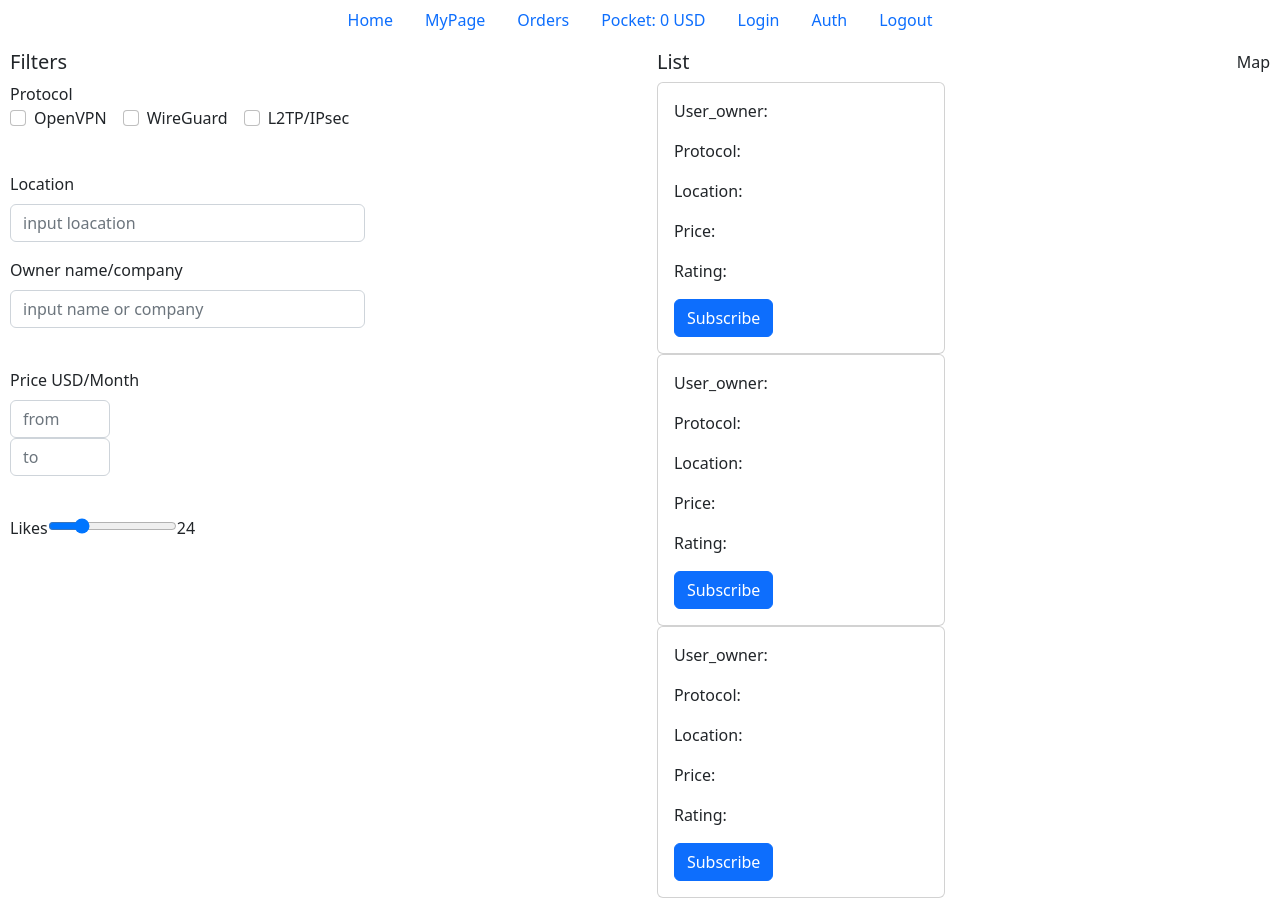
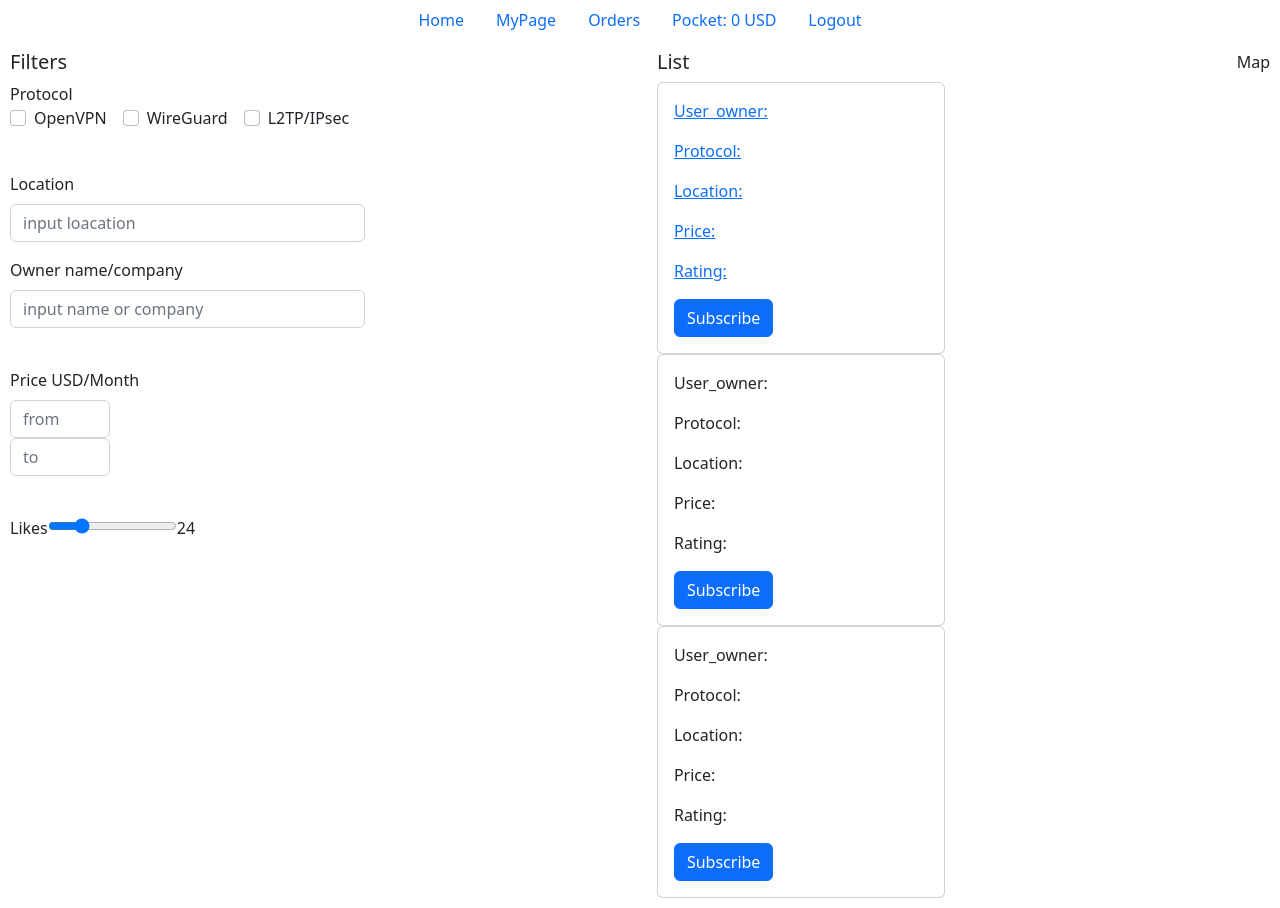
Before and after one commit to symon261731/wolves_private_networks-wpn-, a React (Create React App) app in the folder client/: page / in a window 1280 px wide. Built offline with nearby package versions, Linux system fonts and the light colour scheme.

Commit message:
protectedRout

```diff
--- a/client/src/App.jsx
+++ b/client/src/App.jsx
@@ -6,18 +6,25 @@ import FormVPN from './components/FormVPN/FormVPN';
 import Login from './components/Login/Login';
 import NavBar from './components/NavBar/NavBar';
 import PersonalPage from './components/PersonalPage/PersonalPage';
+import ProtectedRoute from './components/ProtectedRoute/ProtectedRoute';
+
 import './null.scss';
 
 function App() {
+  const user = undefined;
+  // { login: 'admin', id: 1 };
+
   return (
     <div className="App">
       <NavBar />
       <Routes>
         <Route element={<MainPage />} path="/" />
-        <Route path="/personalPage" element={<PersonalPage />} />
+        <Route element={<ProtectedRoute redirect="/" isAllowed={user?.id} />}>
+          <Route path="/personalPage" element={<PersonalPage />} />
+          <Route path="/createVPN" element={<FormVPN />} />
+        </Route>
         <Route path="/login" element={<Login />} />
         <Route path="/auth" element={<Auth />} />
-        <Route path="/createVPN" element={<FormVPN />} />
       </Routes>
     </div>
   );
--- a/client/src/components/MainPage/List.jsx
+++ b/client/src/components/MainPage/List.jsx
@@ -1,10 +1,15 @@
 import React from 'react';
+import { Link } from 'react-router-dom';
 import Card from '../Card/Card';
 
 export default function List() {
+  const id = 4;
   return (
     <div>
-      <Card />
+      <Link to={`/server/${id}`}>
+        {' '}
+        <Card />
+      </Link>
       <Card />
       <Card />
     </div>
--- a/client/src/components/NavBar/NavBar.jsx
+++ b/client/src/components/NavBar/NavBar.jsx
@@ -2,6 +2,8 @@ import React from 'react';
 import { Link } from 'react-router-dom';
 
 export default function NavBar() {
+  const user = { login: 'admin', id: 1 };
+
   return (
     <div>
       <ul className="nav justify-content-center">
@@ -14,18 +16,26 @@ export default function NavBar() {
         <li className="nav-item">
           <Link className="nav-link" to="/orders">Orders</Link>
         </li>
+        {user?.id ? (
+          <>
             <li className="nav-item">
               <Link className="nav-link" to="/addCash">Pocket: 0 USD</Link>
             </li>
+            <li className="nav-item">
+              <Link className="nav-link" to="/logout">Logout</Link>
+            </li>
+          </>
+        ) : (
+          <>
             <li className="nav-item">
               <Link className="nav-link" to="/login">Login</Link>
             </li>
             <li className="nav-item">
               <Link className="nav-link" to="/auth">Auth</Link>
             </li>
-        <li className="nav-item">
-          <Link className="nav-link" to="/logout">Logout</Link>
-        </li>
+          </>
+        )}
+
       </ul>
     </div>
   );
--- /dev/null
+++ b/client/src/components/ProtectedRoute/ProtectedRoute.jsx
@@ -0,0 +1,9 @@
+import React from 'react';
+import { Navigate, Outlet } from 'react-router-dom';
+
+export default function ProtectedRoute({ children, isAllowed, redirect }) {
+  if (!isAllowed) {
+    return <Navigate to={redirect} replace />;
+  }
+  return children || <Outlet />;
+}
--- a/client/src/null.scss
+++ b/client/src/null.scss
@@ -6,6 +6,7 @@ li {
 a {
     color: inherit;
 }
+
 
 a,
 a:visited {
```
Also changed, not shown: client/.eslintrc.js, client/src/components/MainPage/MainPage.css (line endings or trailing spaces). Lines whose indentation alone changed are shown as unchanged.
